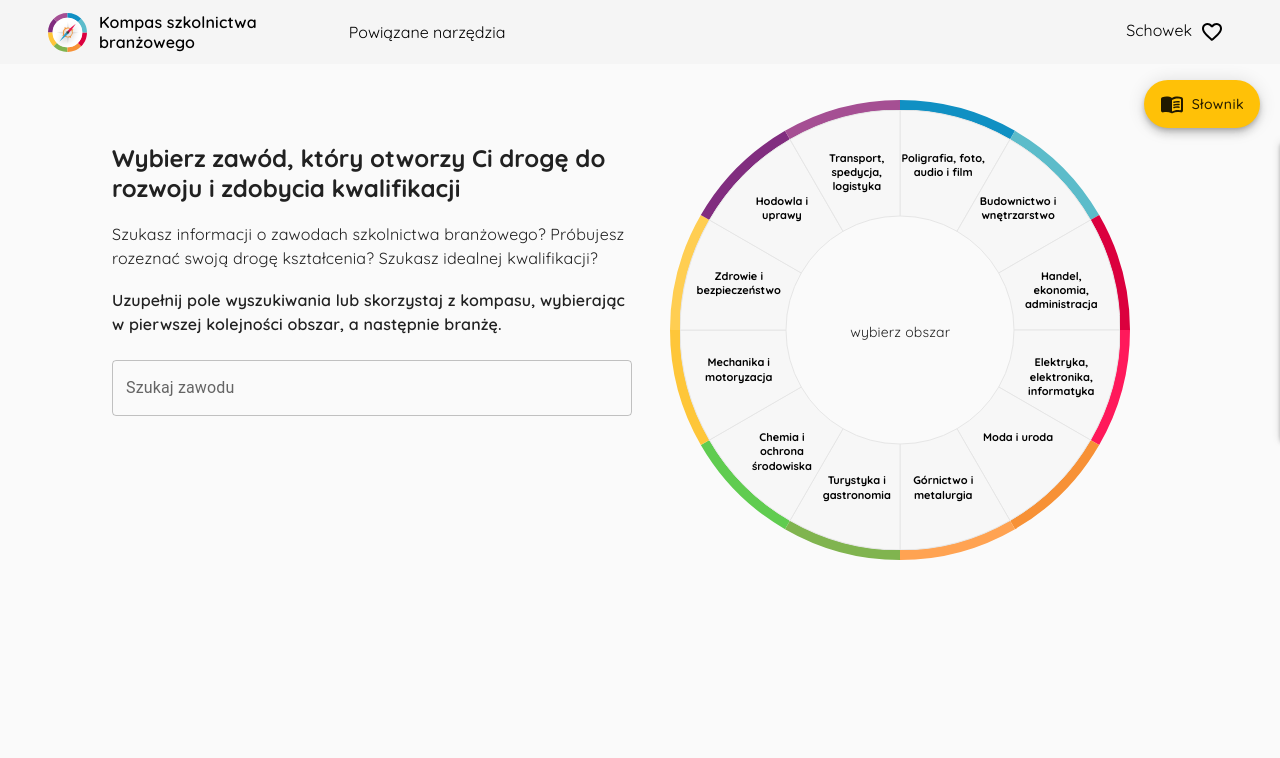
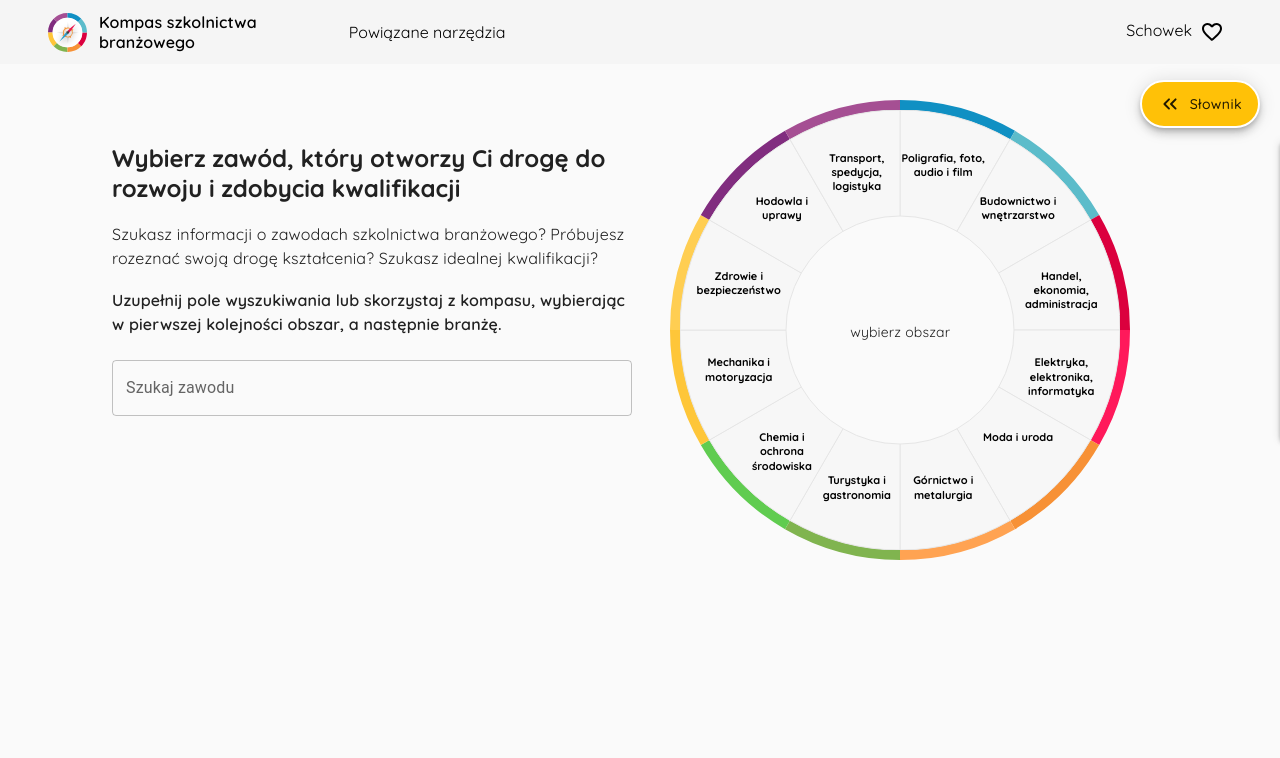
Before and after one commit to gosia-barlik/szkolnictwo_2.0, a React (Vite) app: page / in a window 1280 px wide. Shown: the top 758 px of the page. Built offline with nearby package versions, Linux system fonts and the light colour scheme.

Commit message:
dictionary styling

```diff
--- a/src/assets/wrappers/Dictionary.js
+++ b/src/assets/wrappers/Dictionary.js
@@ -7,6 +7,11 @@ const Wrapper = styled.div`
     position: fixed;
     top: 80px;
     right: 20px;
+   border: 2px solid white;
+  }
+  .dictionary-fab:hover {
+    background-color: white;
+    border: 2px solid black;
   }
   .dictionary {
     position: fixed;
--- a/src/components/ui/Dictionary.jsx
+++ b/src/components/ui/Dictionary.jsx
@@ -2,6 +2,8 @@ import { useState } from "react";
 import Box from "@mui/material/Box";
 import Fab from "@mui/material/Fab";
 import MenuBookRoundedIcon from "@mui/icons-material/MenuBookRounded";
+import KeyboardDoubleArrowLeftRoundedIcon from '@mui/icons-material/KeyboardDoubleArrowLeftRounded';
+import KeyboardDoubleArrowRightRoundedIcon from '@mui/icons-material/KeyboardDoubleArrowRightRounded';
 import Paper from "@mui/material/Paper";
 import Typography from "@mui/material/Typography";
 import Wrapper from "../../assets/wrappers/Dictionary";
@@ -18,12 +20,12 @@ const Dictionary = () => {
       <Fab
         variant="extended"
         className="dictionary-fab"
-        title="słownik"
+        title={visible?"zwiń słownik":"rozwiń słownik"}
         color="primary"
-        aria-label="add"
+        aria-label="słownik"
         onClick={handleChange}
-      >
-        <MenuBookRoundedIcon sx={{ mr: 1 }} />
+      >{!visible&&<KeyboardDoubleArrowLeftRoundedIcon sx={{ mr: 1 }} />}
+        {visible&&<KeyboardDoubleArrowRightRoundedIcon sx={{ mr: 1 }} />}
         Słownik
       </Fab>
       <Box className={"dictionary" + (visible ? " show" : " hidden")}>
--- a/src/index.css
+++ b/src/index.css
@@ -49,6 +49,7 @@ html {
   --max-width: 1120px;
   --fixed-width: 600px;
   --view-width: 95vw;
+  --view-height: 100vh;
   /* box shadow*/
   --shadow-1: 0 1px 3px 0 rgba(0, 0, 0, 0.1), 0 1px 2px 0 rgba(0, 0, 0, 0.06);
   --shadow-2: 0 4px 6px -1px rgba(0, 0, 0, 0.1),
@@ -155,6 +156,7 @@ PROJECT CSS
 .page {
   width: var(--view-width);
   max-width: var(--max-width);
+  min-height: var(--view-height);
   margin: 0 auto;
   padding: 5rem 2rem;
 }
```
